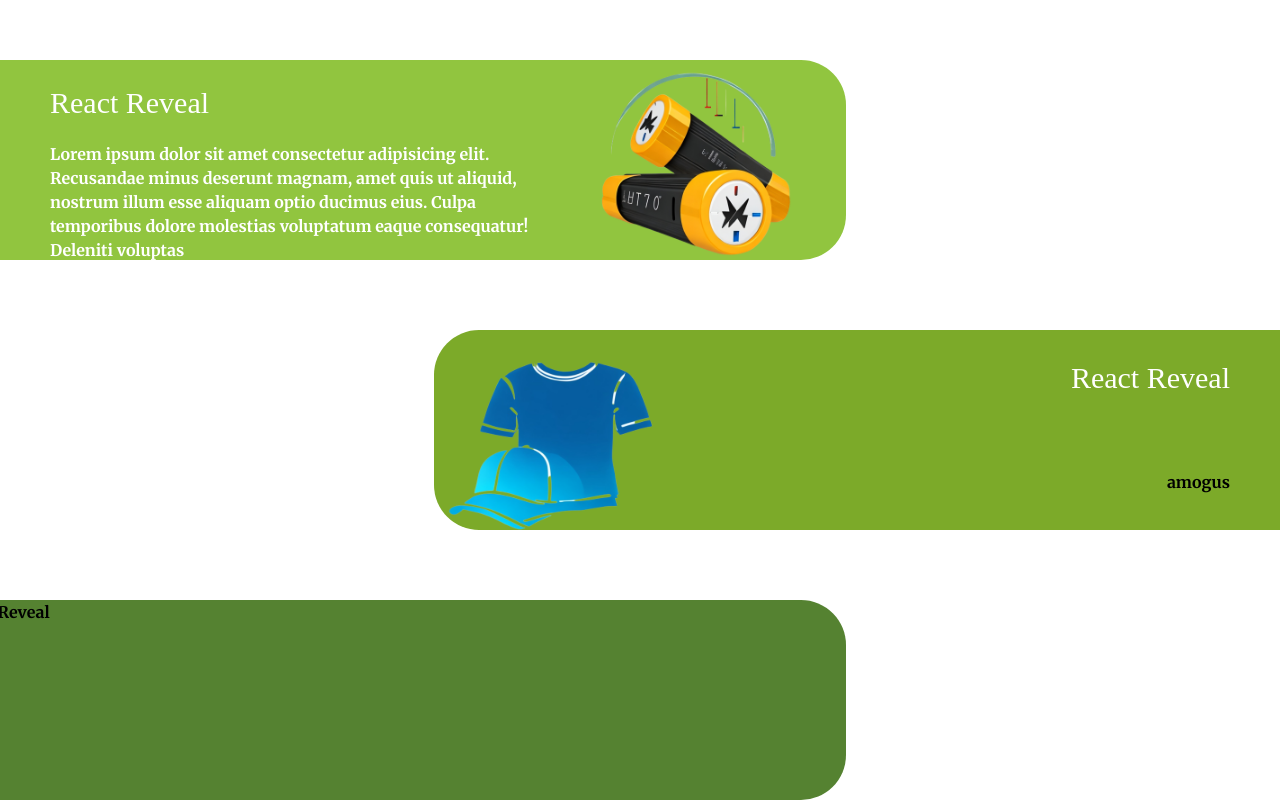
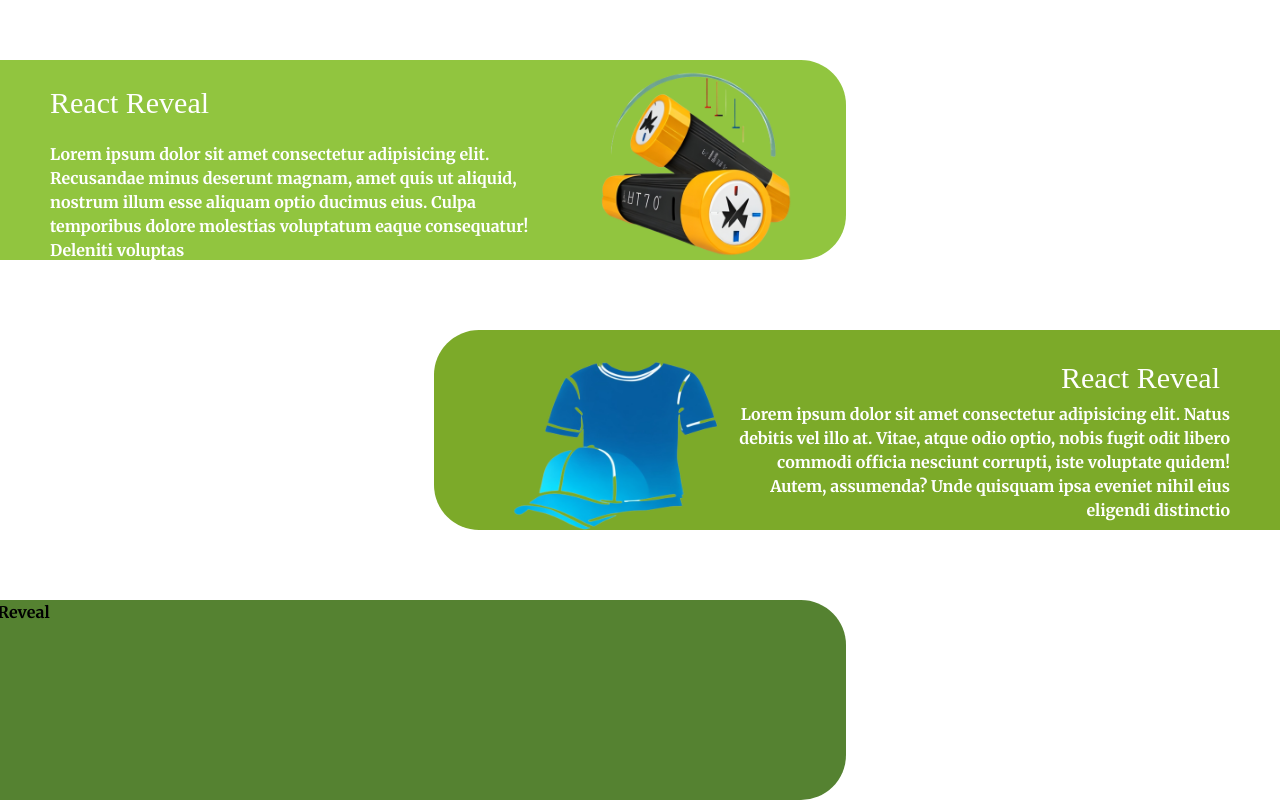
Before and after one commit to AloeSapling/Recrash, a React (Create React App) app: page / in a window 1280 px wide. Shown: the part 919-1719 px from the top of the page. Built offline with nearby package versions, Linux system fonts and the light colour scheme.

Commit message:
animation

```diff
--- a/src/components/Sld.js
+++ b/src/components/Sld.js
@@ -23,9 +23,10 @@ const Sld = () => {
             <Slide right className=" ">
             <div className="flex justify-end">
                 <div className="w-[70%] h-[200px] bg-[#7CAA29] rounded-[45px] mr-[-50px] grid grid-cols-3 grid-rows-2 gap-2">
-                    <img className="row-span-2 w-[225px] h-[200px]" src="./clothes.png" alt="" />
-                     <h1 className="col-span-2 flex justify-end mr-[100px] items-center text-3xl text-white font-playfire">React Reveal</h1>
-                     <p className="col-span-2 col-start-2 row-start-2 mr-[100px] justify-end flex items-center">amogus</p>
+                    <img className="row-span-2 w-[225px] h-[200px] ml-[65px] mb-[120px]" src="./clothes.png" alt="" />
+                     <h1 className="col-span-2 flex justify-end mr-[110px] items-center text-3xl text-white font-playfire">React Reveal</h1>
+                     <p className="col-span-2 col-start-2 row-start-2 mr-[100px] mt-[-40px] text-white text-right justify-end flex items-center max-w-[600px]">Lorem ipsum dolor sit amet consectetur adipisicing elit. Natus debitis vel illo at. Vitae, atque odio optio, nobis fugit odit libero commodi officia nesciunt corrupti, iste voluptate quidem! Autem, assumenda?
+                     Unde quisquam ipsa eveniet nihil eius eligendi distinctio</p>
                 </div>
             </div>
             </Slide>
```
